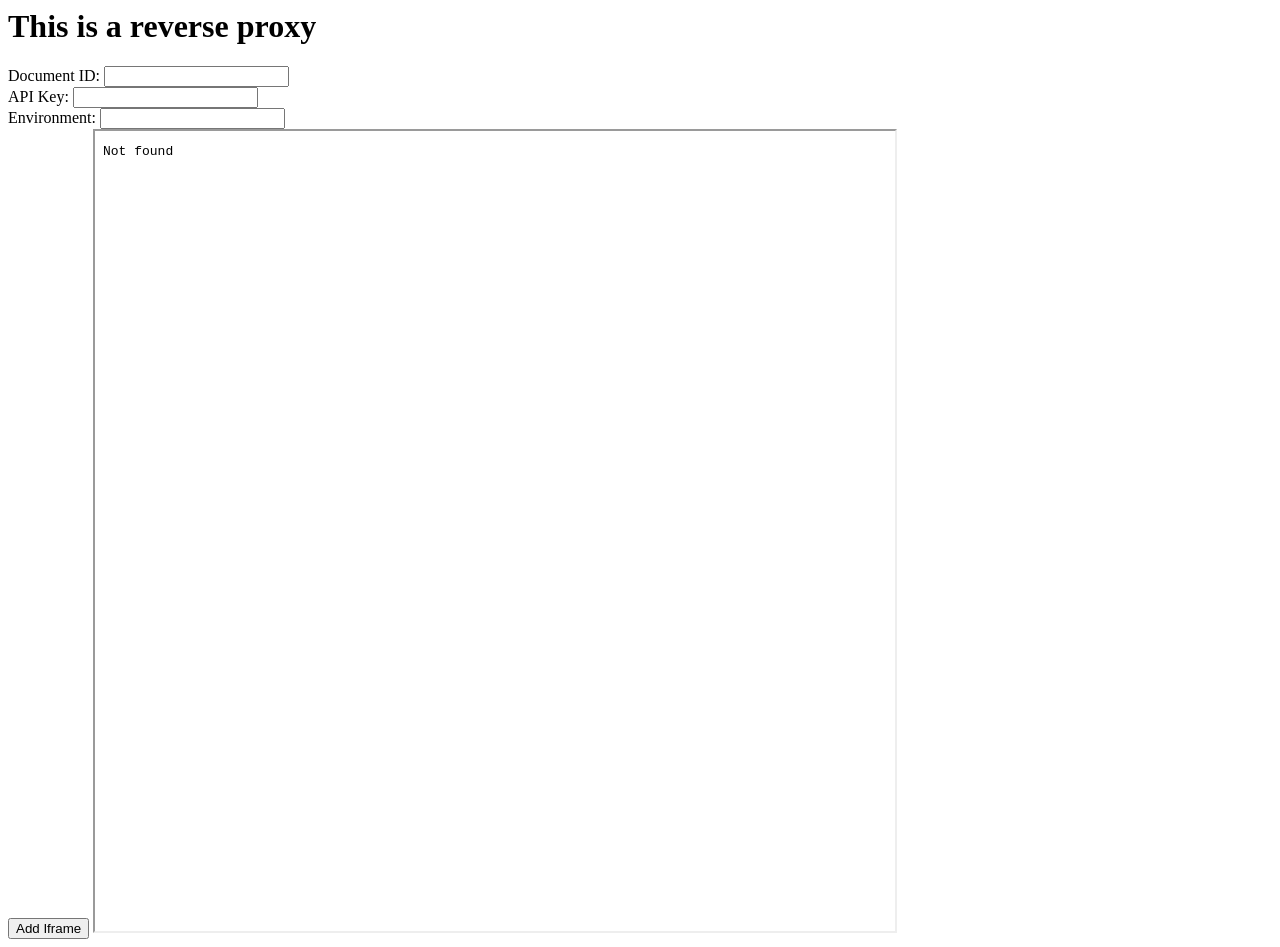
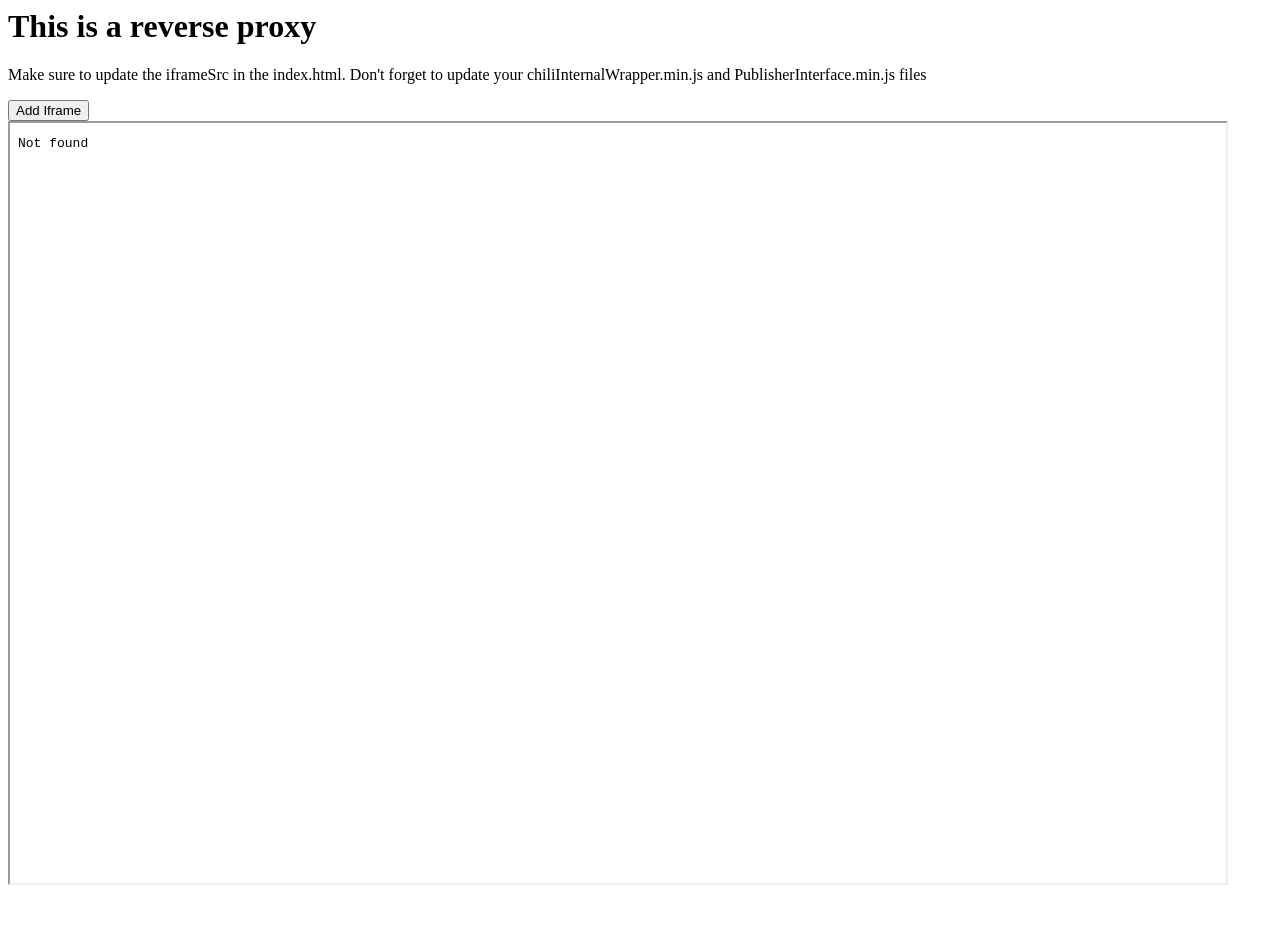
Before and after one commit to seancrowe/chili-apache-reverse-proxy, a plain HTML site: page index.html in a window 1280 px wide. Both pictures are taken after a click on the button "Add Iframe". After the commit the page ends 893 px from the top, so only its background shows below. Drawn offline with Linux system fonts and the light colour scheme.

Commit message:
👔 Update index.html for testing PublisherInterface

```diff
--- a/index.html
+++ b/index.html
@@ -1,44 +1,25 @@
 <html>
     <body>
         <h1>This is a reverse proxy</h1>
-        <label for="doc-id">Document ID:</label>
-        <input type="text" id="doc-id"><br>
-
-        <label for="api-key">API Key:</label>
-        <input type="text" id="api-key"><br>
-
-        <label for="env">Environment:</label>
-        <input type="text" id="env"><br>
-
+        <p>Make sure to update the iframeSrc in the index.html. Don't forget to update your chiliInternalWrapper.min.js and PublisherInterface.min.js files</p>
         <button onclick="addIframe()">Add Iframe</button>
 
-        <script>
-            function addIframe() {
-                // Get the values of the inputs
-                var docId = document.getElementById("doc-id").value;
-                var apiKey = document.getElementById("api-key").value;
-                var env = document.getElementById("env").value;
+        <script type="module">
+            import {PublisherInterface} from './PublisherInterface.min.js';
 
+            window.addIframe = async () => {
                 // Construct the URL for the iframe
-                var iframeSrc = `${window.location.href}/editor/${env}/editor_html.aspx?doc=${docId}&apiKey=${apiKey}`;
+                const iframeSrc = window.location.href + "/editor/ft-nostress/editor_html.aspx?doc=90e8e564-4817-40d0-ab66-5a68b16fed75&apiKey=GX0ohac4kIeDCqbd5";
 
                 // Create the iframe element
-                var iframe = document.createElement("iframe");
+                const iframe = document.createElement("iframe");
                 iframe.src = iframeSrc;
-                iframe.style.height = "800px";
-                iframe.style.width = "800px";
-
-                window.OnEditorEvent = (event) => {
-                    if (event == "DocumentFullyLoaded") {
-                        window.editorObject = iframe.contentWindow.editorObject;
-
-                        alert("JavaScript works, nothing blocked");
-                    }
-                }
-
-                // Add the iframe to the body
+                iframe.style.width = "95vw";
+                iframe.style.height = "95vh";
+                const publisherBuild = PublisherInterface.build(iframe);
                 document.body.appendChild(iframe);
-
+                const publisher = await publisherBuild;
+                window.publisher = publisher;
             }
         </script>
     </body>
```
